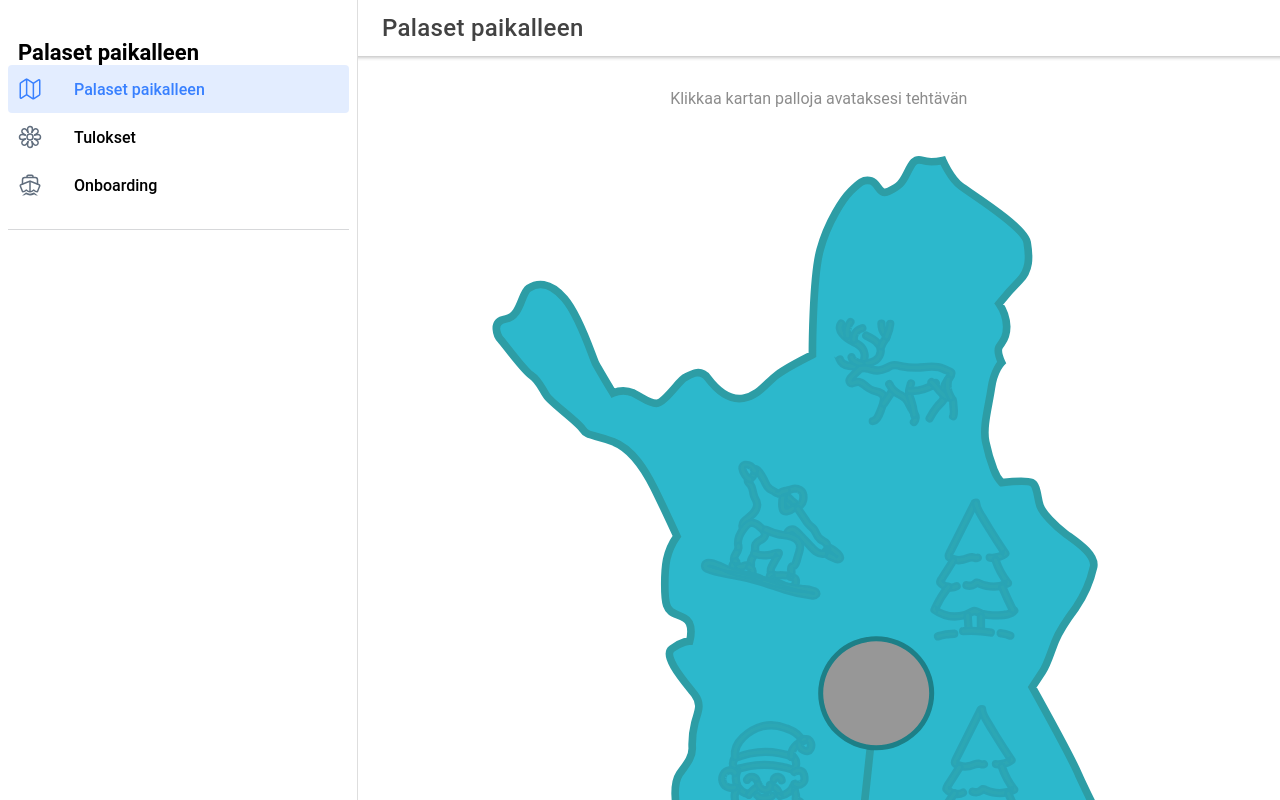
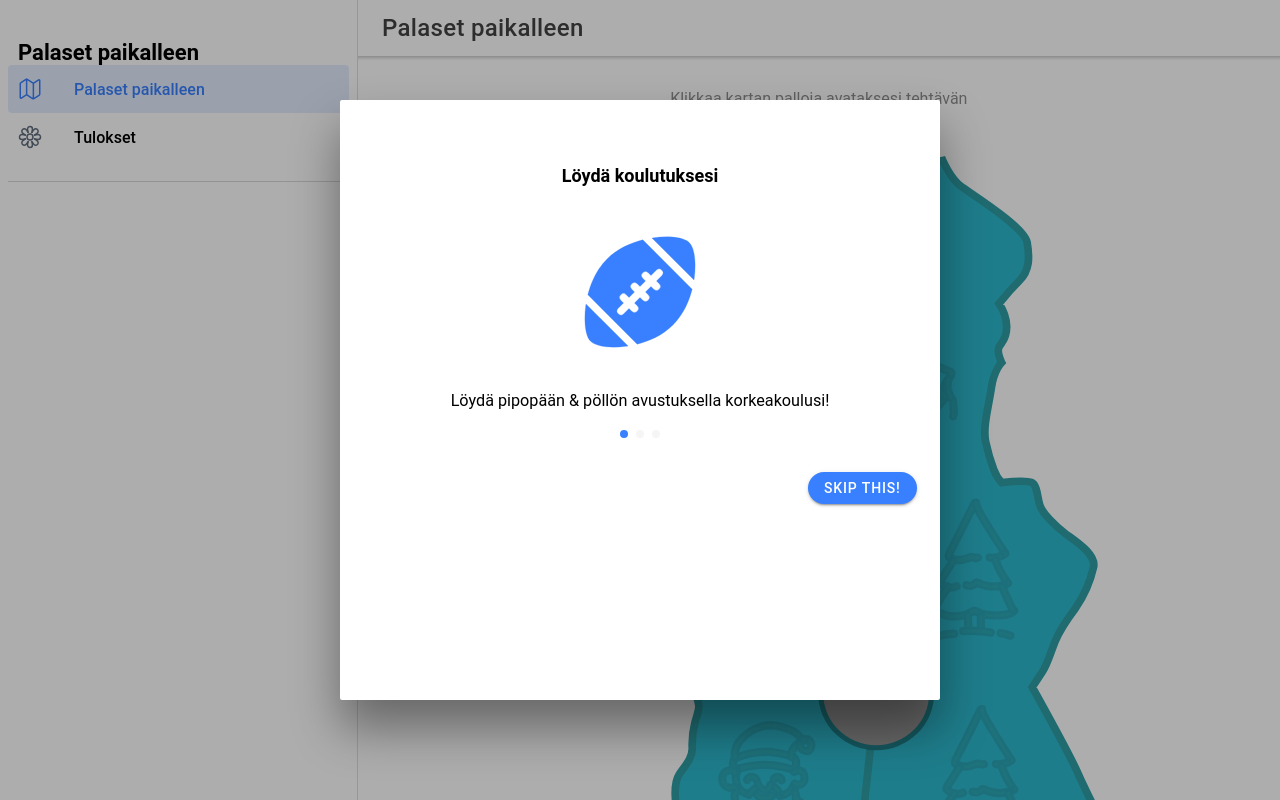
Before and after one commit to aleksi134/PalasetPaikalleen, a React (Create React App) app: page /page/Home in a window 1280 px wide. Built offline with nearby package versions, Linux system fonts and the light colour scheme.

Commit message:
Adds element <Onboarding /> to start in src/pages/Page.tsx, saves data into localStorage and removes testing page.

```diff
--- a/src/App.tsx
+++ b/src/App.tsx
@@ -1,6 +1,5 @@
 import Menu from './components/Menu';
 import Page from './pages/Page';
-import OnboardTest from './pages/OnboardTest'
 import ResultsPage from './pages/ResultsPage';
 import React from 'react';
 import { IonApp, IonRouterOutlet, IonSplitPane } from '@ionic/react';
@@ -39,7 +38,6 @@ const App: React.FC = () => {
           <IonRouterOutlet id="main">
             <Route path="/page/Home" component={Page} exact />
             <Route path="/page/Results" component={ResultsPage} exact />
-            <Route path="/page/Onboarding" component={OnboardTest} exact />
             <Redirect from="/" to="/page/Home" exact />
           </IonRouterOutlet>
         </IonSplitPane>
--- a/src/components/Menu.tsx
+++ b/src/components/Menu.tsx
@@ -31,11 +31,6 @@ const appPages: AppPage[] = [
     title: 'Tulokset',
     url: '/page/Results',
     icon: flowerOutline
-  },
-  {
-    title: 'Onboarding',
-    url: '/page/Onboarding',
-    icon: boatOutline
   },
 
   // {
--- a/src/components/Onboarding.tsx
+++ b/src/components/Onboarding.tsx
@@ -1,8 +1,6 @@
-import React, { useState, useEffect } from 'react'
+import React, { useState } from 'react'
 import {
   IonButton,
-  IonCard,
-  IonContent,
   IonCol,
   IonGrid,
   IonIcon,
@@ -17,26 +15,19 @@ const Onboarding: React.FC = () => {
   const [showSkip, setSkip] = useState(true)
   const [showModal, setShowModal] = useState(true)
 
-  useEffect(() => {
-    if (localStorage.getItem('onboarding')) {
-      setShowModal(!showModal)
-    }
-  }, [])
-
   const ionSlideChanged = (e: CustomEvent) => {
     const target: any = e.target
     setSkip(!target.swiper.isEnd)
   }
 
   const closeModal = () => {
-    localStorage.setItem('onboarding', 'done')
-    setShowModal(!showModal)
+  localStorage.setItem('onboarding', 'done')
+  setShowModal(!showModal)
   }
 
   return (
-    <IonContent>
-      <IonModal isOpen={Boolean(showModal)}>
-        <IonCard className="ion-padding">
+      <IonModal isOpen={Boolean(showModal)} onDidDismiss={() => setShowModal(false)}>
+        <div>
           <IonGrid>
             <IonSlides pager onIonSlideDidChange={ionSlideChanged}>
               <IonSlide>
@@ -92,9 +83,8 @@ const Onboarding: React.FC = () => {
               {showSkip ? 'Skip this!' : 'Alright'}
             </IonButton>
           </IonGrid>
-        </IonCard>
+          </div>
       </IonModal>
-    </IonContent>
   )
 }
 
--- a/src/pages/OnboardTest.tsx
+++ /dev/null
@@ -1,41 +0,0 @@
-import {
-  IonButtons,
-  IonContent,
-  IonHeader,
-  IonMenuButton,
-  IonPage,
-  IonTitle,
-  IonToolbar,
-} from '@ionic/react'
-import React from 'react'
-import './Page.css'
-import Onboarding from '../components/Onboarding'
-
-const OnboardTest: React.FC = () => {
-  // const { name } = useParams<{ name: string; }>();
-  const name = 'Onboarding'
-
-  return (
-    <IonPage>
-      <IonHeader>
-        <IonToolbar>
-          <IonButtons slot="start">
-            <IonMenuButton />
-          </IonButtons>
-          <IonTitle>{name}</IonTitle>
-        </IonToolbar>
-      </IonHeader>
-
-      <IonContent fullscreen>
-        <IonHeader collapse="condense">
-          <IonToolbar>
-            <IonTitle size="large">{name}</IonTitle>
-          </IonToolbar>
-        </IonHeader>
-        <Onboarding />
-      </IonContent>
-    </IonPage>
-  )
-}
-
-export default OnboardTest
--- a/src/pages/Page.tsx
+++ b/src/pages/Page.tsx
@@ -1,12 +1,28 @@
-import { IonButtons, IonContent, IonHeader, IonMenuButton, IonPage, IonTitle, IonToolbar } from '@ionic/react'
-import React from 'react'
+import {
+  IonButtons,
+  IonContent,
+  IonHeader,
+  IonMenuButton,
+  IonPage,
+  IonTitle,
+  IonToolbar,
+} from '@ionic/react'
+import React, { useEffect, useState } from 'react'
 import GameMap from '../components/GameMap'
+import Onboarding from '../components/Onboarding'
 import './Page.css'
 
 const Page: React.FC = () => {
-
   // const { name } = useParams<{ name: string; }>();
   const name = 'Palaset paikalleen'
+
+  const [showOnboarding, setShowOnboarding] = useState(false)
+
+  useEffect(() => {
+    if (!localStorage.getItem('onboarding')) {
+      setShowOnboarding(true)
+    }
+  }, [])
 
   return (
     <IonPage>
@@ -25,10 +41,11 @@ const Page: React.FC = () => {
             <IonTitle size="large">{name}</IonTitle>
           </IonToolbar>
         </IonHeader>
+        {showOnboarding && <Onboarding />}
         <GameMap name={name} />
       </IonContent>
     </IonPage>
-  );
-};
+  )
+}
 
-export default Page;
+export default Page
```
